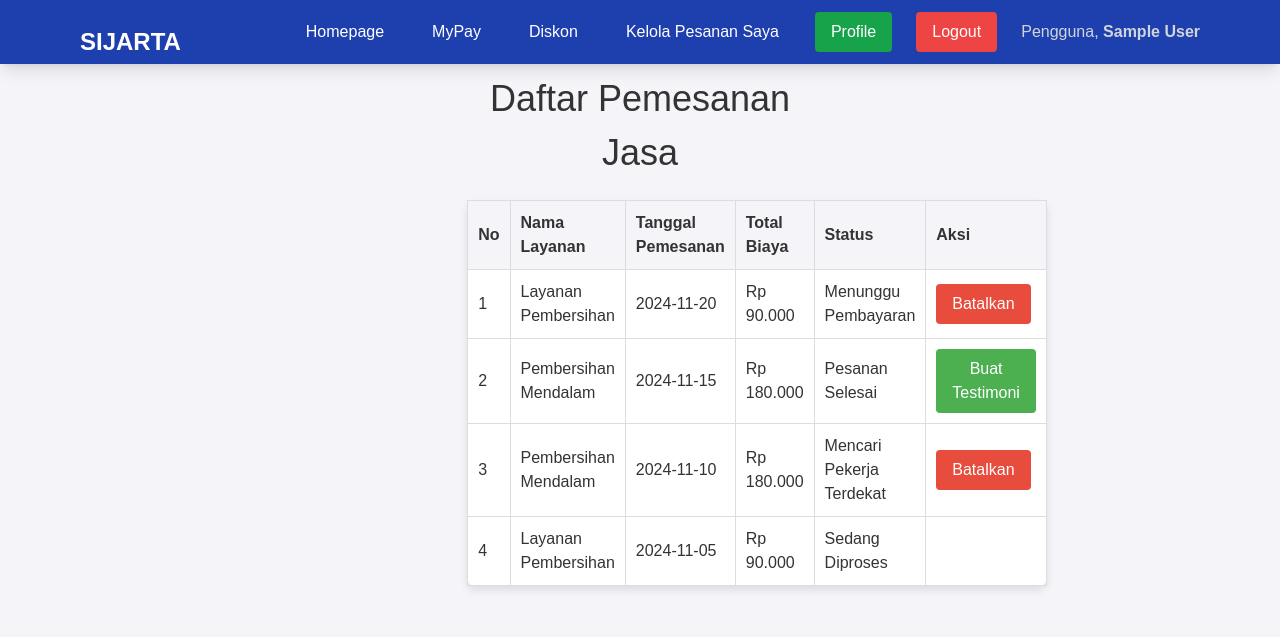
After one commit to Faridhsbi/sijarta, a Django app: page /pemesananjasa/ in a window 1280 px wide. The commit adds this page. Shown: the top 637 px of the page. Run offline with Django 5.2, Linux system fonts and the light colour scheme; a user stored in the database is signed in; tables that the repository leaves empty hold one stand-in row (values such as "Sample post"); some libraries are stand-ins or nearby versions.

Commit message:
Fix something

```diff
--- /dev/null
+++ b/main/templates/pemesanan_jasa.html
@@ -0,0 +1,132 @@
+{% extends 'base.html' %}
+{% block content %}
+{% include 'navbar.html' %}
+<head>
+    <meta charset="UTF-8">
+    <meta name="viewport" content="width=device-width, initial-scale=1.0">
+    <title>View Pemesanan Jasa</title>
+    <style>
+        body {
+            font-family: Arial, sans-serif;
+            margin: 0;
+            padding: 0;
+            background-color: #f4f4f9;
+            color: #333;
+        }
+
+        h1, h2 {
+            text-align: center;
+            color: #333;
+        }
+
+        h1 {
+            margin-top: 20px;
+            font-size: 36px;
+        }
+
+        h2 {
+            margin-top: 20px;
+            font-size: 28px;
+        }
+
+        .container {
+            width: 90%;
+            margin: 20px auto;
+        }
+
+        table {
+            background: white;
+            padding: 20px;
+            border-radius: 8px;
+            box-shadow: 0 4px 8px rgba(0, 0, 0, 0.1);
+            margin-bottom: 20px;
+            margin: 20px auto;
+            border-collapse: collapse;
+            text-align: left;
+        }
+
+        th, td {
+            padding: 10px;
+            border: 1px solid #ddd;
+        }
+
+        th {
+            background-color: #f4f4f9;
+        }
+
+        button {
+            background-color: #4CAF50;
+            color: white;
+            border: none;
+            padding: 8px 16px;
+            cursor: pointer;
+            border-radius: 4px;
+        }
+
+        button:hover {
+            background-color: #45a049;
+        }
+
+        .btn-red {
+            background-color: #e74c3c;
+        }
+
+        .btn-red:hover {
+            background-color: #c0392b;
+        }
+    </style>
+</head>
+<div class="my-20 container mx-auto px-96 py-8">
+<body>
+    <h1 style="text-align: center;">Daftar Pemesanan Jasa</h1>
+    <div class="container">
+    <table>
+        <thead>
+            <tr>
+                <th>No</th>
+                <th>Nama Layanan</th>
+                <th>Tanggal Pemesanan</th>
+                <th>Total Biaya</th>
+                <th>Status</th>
+                <th>Aksi</th>
+            </tr>
+        </thead>
+        <tbody>
+            <tr>
+                <td>1</td>
+                <td>Layanan Pembersihan</td>
+                <td>2024-11-20</td>
+                <td>Rp 90.000</td>
+                <td>Menunggu Pembayaran</td>
+                <td><button class="btn-red">Batalkan</button></td>
+            </tr>
+            <tr>
+                <td>2</td>
+                <td>Pembersihan Mendalam</td>
+                <td>2024-11-15</td>
+                <td>Rp 180.000</td>
+                <td>Pesanan Selesai</td>
+                <td><button>Buat Testimoni</button></td>
+            </tr>
+            <tr>
+                <td>3</td>
+                <td>Pembersihan Mendalam</td>
+                <td>2024-11-10</td>
+                <td>Rp 180.000</td>
+                <td>Mencari Pekerja Terdekat</td>
+                <td><button class="btn-red">Batalkan</button></td>
+            </tr>
+            <tr>
+                <td>4</td>
+                <td>Layanan Pembersihan</td>
+                <td>2024-11-05</td>
+                <td>Rp 90.000</td>
+                <td>Sedang Diproses</td>
+                <td></td>
+            </tr>
+        </tbody>
+    </table>
+    </div>
+</body>
+</div>
+{% endblock %}
--- a/main/templates/subkategori_pengguna.html
+++ b/main/templates/subkategori_pengguna.html
@@ -178,7 +178,7 @@
         <div class="modal-content">
             <span class="close" onclick="closeModal()">&times;</span>
             <h2>Pemesanan Jasa</h2>
-            <form>
+            <form onsubmit="redirectToOrders(); return false;">
                 <label for="serviceName">Nama Layanan</label>
                 <input id="serviceName" type="text" readonly>
 
@@ -211,6 +211,10 @@
             document.getElementById('orderModal').style.display = 'block';
         }
 
+        function redirectToOrders() {
+            window.location.href = "{% url 'main:show_pemesananjasa' %}";
+        }
+
         function closeModal() {
             document.getElementById('orderModal').style.display = 'none';
         }
--- a/main/urls.py
+++ b/main/urls.py
@@ -1,9 +1,10 @@
 from django.urls import path
-from main.views import show_main, show_subkategori
+from main.views import show_main, show_subkategori, show_pemesananjasa
 
 app_name = 'main'
 
 urlpatterns = [
     path('', show_main, name='show_main'),
-    path('subkategori/', show_subkategori, name='show_subkategori')
+    path('subkategori/', show_subkategori, name='show_subkategori'),
+    path('pemesananjasa/', show_pemesananjasa, name='show_pemesananjasa')
 ]
--- a/main/views.py
+++ b/main/views.py
@@ -17,6 +17,12 @@ def show_subkategori(request):
     else :
         return render(request, "subkategori_pekerja.html", context)
 
+@login_required(login_url='/auth')
+def show_pemesananjasa(request):
+    context = {"user": request.user}
+    if request.user.role == "pengguna" :
+        return render(request, "pemesanan_jasa.html", context)
+
 # def create_schema(schema_name):
 #     conn = psycopg2.connect("dbname=your_database user=your_username password=your_password")
 #     cur = conn.cursor()
--- a/templates/navbar.html
+++ b/templates/navbar.html
@@ -38,7 +38,7 @@
                         <a href="{% url 'main:show_main' %}" class="snav text-white  px-3 py-2 rounded transition duration-300">Homepage</a>
                         <a href="{% url 'userprofile:show_mypay' %}" class="snav text-white  px-3 py-2 rounded transition duration-300">MyPay</a>
                         <a href="" class="snav text-white  px-3 py-2 rounded transition duration-300">Diskon</a>
-                        <a href="" class="snav text-white  px-3 py-2 rounded transition duration-300">Kelola Pesanan Saya</a>
+                        <a href="{% url 'main:show_pemesananjasa' %}" class="snav text-white  px-3 py-2 rounded transition duration-300">Kelola Pesanan Saya</a>
                         <a href="{% url 'userprofile:show_pengguna' %}" class="text-white bg-green-600 hover:bg-green-700 px-4 py-2 rounded transition duration-300">Profile</a>
                         <a href="{% url 'authentication:logout' %}" class="text-white hover:bg-red-700 px-4 py-2 rounded transition duration-300 bg-red-500">Logout</a>
                         <span class="text-gray-300 mr-4">Pengguna, <b>{{ user.nama }}</b></span>
```
Also changed, not shown: sijarta/settings.py (+14 -6 lines).
